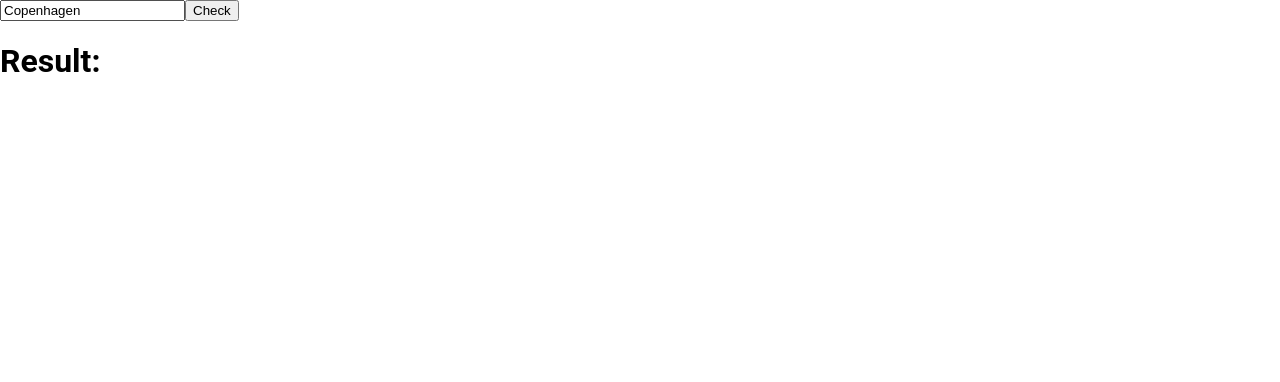
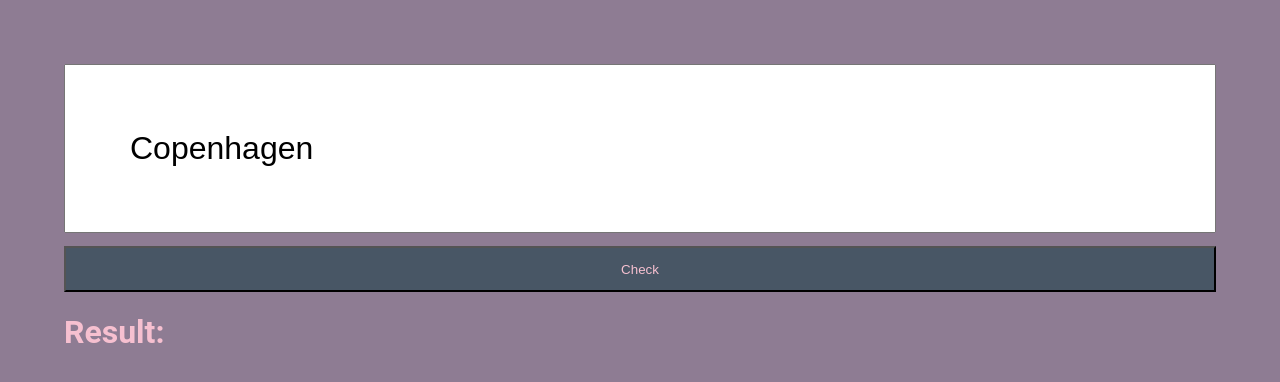
Before and after one commit to magdazelena/free-galleries-with-chat-gpt, a React (Create React App) app in the folder client/: page / in a window 1280 px wide. Shown: the top 382 px of the page. Built offline with nearby package versions, Linux system fonts and the light colour scheme.

Commit message:
feat: styles

```diff
--- a/client/src/components/Content.js
+++ b/client/src/components/Content.js
@@ -4,6 +4,7 @@ import axios from "axios";
 import { getStorageValue, setStorageValue } from "../utils/localStorage";
 import { checkIfDateIsOlderThan30days } from "../utils/date";
 import { List } from "./List";
+import "./style.css";
 export function Content() {
   const [city, setCity] = useState("Copenhagen");
   const [response, setResponse] = useState("");
@@ -37,7 +38,7 @@ export function Content() {
   };
 
   return (
-    <div>
+    <div className="content">
       <input
         type="text"
         value={city}
--- a/client/src/components/List.js
+++ b/client/src/components/List.js
@@ -1,13 +1,22 @@
 export function List({ text }) {
   const wrapUrls = (string) => {
     const urlRgx =
-      /(?:(?:https?|ftp|file):\/\/|www\.|ftp\.)(?:\([-A-Z0-9+&@#\/%=~_|$?!:,.]*\)|[-A-Z0-9+&@#\/%=~_|$?!:,.])*(?:\([-A-Z0-9+&@#\/%=~_|$?!:,.]*\)|[A-Z0-9+&@#\/%=~_|$])/gim;
+      /(?:(?:https?|ftp|file):\/\/|www\.|ftp\.)(?:\([-A-Z0-9+&@#\\/%=~_|$?!:,.]*\)|[-A-Z0-9+&@#\\/%=~_|$?!:,.])*(?:\([-A-Z0-9+&@#\\/%=~_|$?!:,.]*\)|[A-Z0-9+&@#\\/%=~_|$])/gim;
     const link = string.match(urlRgx);
     return (
       <span>
-        {string.replace(urlRgx, "")}
+        {wrapTitles(string.replace(urlRgx, ""))}
         <a href={link}>{link}</a>
       </span>
+    );
+  };
+  const wrapTitles = (string) => {
+    const titleRgx = /(\w+.)+(?=\s-|–\s)/g;
+    return (
+      <>
+        <h2>{string.match(titleRgx)}</h2>
+        <p>{string.replace(titleRgx, "")}</p>
+      </>
     );
   };
   const parseText = (input) => {
@@ -15,11 +24,13 @@ export function List({ text }) {
     const array = input.split(/([0-9])\.+\s+/g);
 
     return (
-      <ol>
+      <ol className="list">
         {array
           .filter((_, i) => i !== 0 && i % 2 === 0)
           .map((item, i) => (
-            <li key={i}>{wrapUrls(item)}</li>
+            <li className="list-item" key={i}>
+              {wrapUrls(item)}
+            </li>
           ))}
       </ol>
     );
--- /dev/null
+++ b/client/src/components/style.css
@@ -0,0 +1,48 @@
+.content {
+  background-color: #8e7c93;
+  height: 100vh;
+  display: flex;
+  flex-direction: column;
+  padding: 4em;
+  color: #f6c0d0;
+}
+
+.list {
+  display: flex;
+  flex-wrap: wrap;
+  list-style-type: none;
+}
+
+.list-item {
+  width: 20em;
+  margin: 1em;
+  padding: 2em 3em;
+  background-color: #d0a5c0;
+  color: #1e3231;
+  font-size: 1.2em;
+}
+.list-item span {
+  display: flex;
+  flex-direction: column;
+  justify-content: space-between;
+  height: 100%;
+}
+
+input {
+  padding: 2em;
+  font-size: 2em;
+}
+a,
+button {
+  display: block;
+  padding: 1em;
+  background-color: #485665;
+  color: #f6c0d0;
+  text-align: center;
+  text-decoration: none;
+  margin-top: 1em;
+}
+a:hover,
+button:hover {
+  background-color: #1e3231;
+}
```
